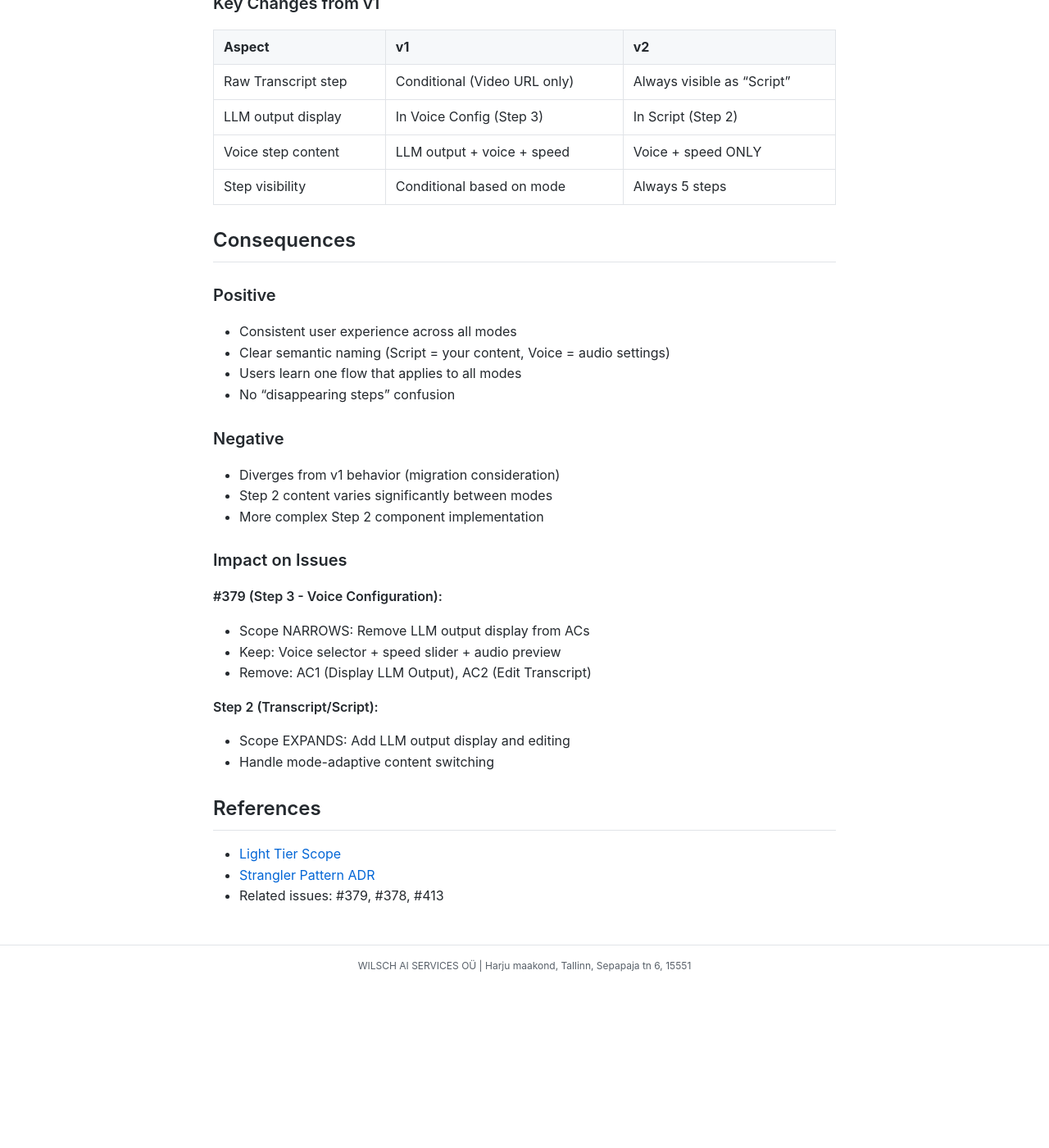
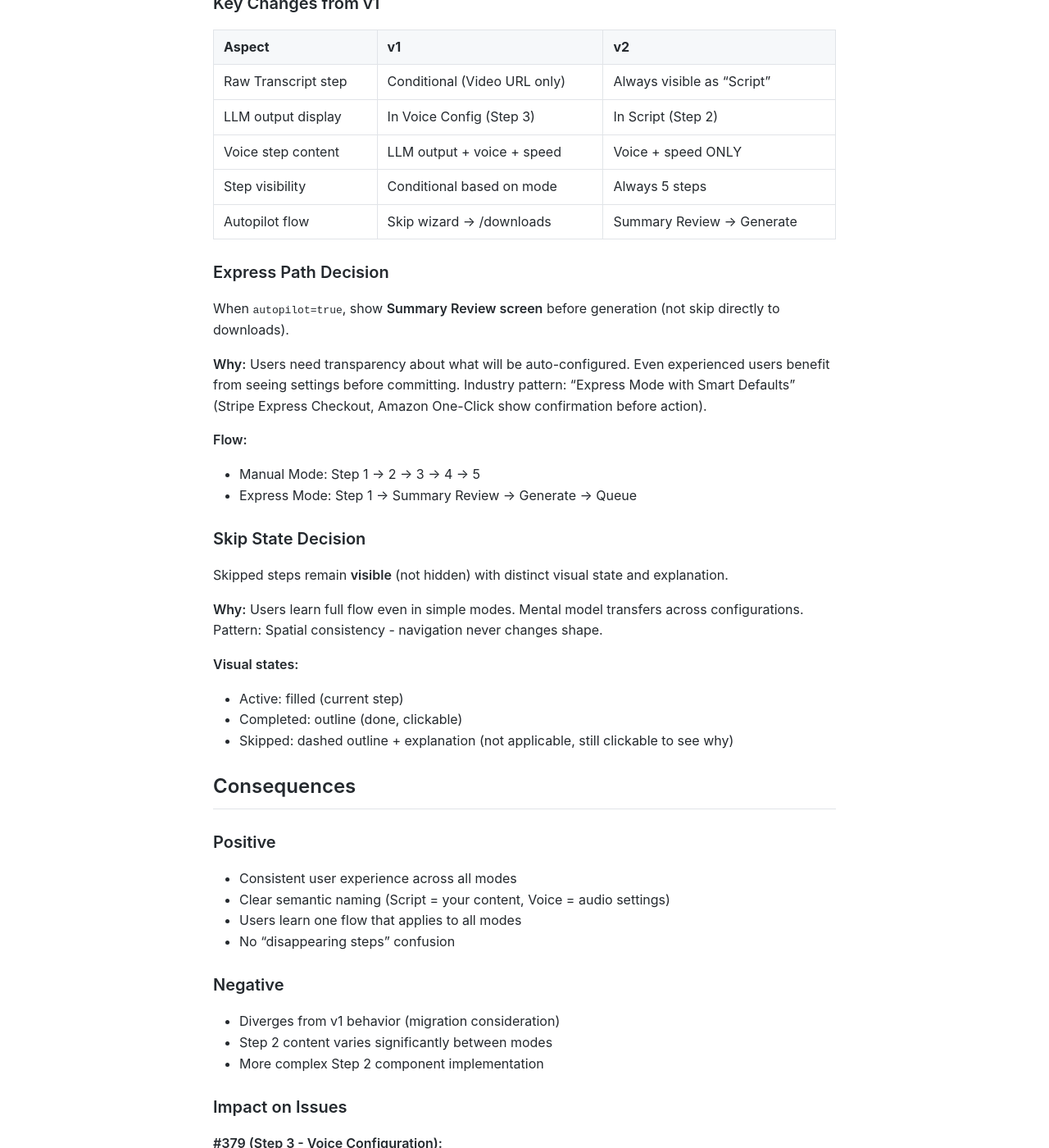
Before and after one commit to MariusWilsch/public-wilsch-ai-pages, a Jekyll site: the page built from project/paul_youtube_fullstack/adr-wizard-unified-script-step.md, in a window 1280 px wide and 1400 px high, scrolled down 1729 px. Shown: the whole window at 82% size. Built offline with Jekyll 4.4.1, drawn with Linux system fonts in a browser that asks for light colours; our own code applies the rules of GitHub Pages for plain Markdown files; before the commit the page ends 2931 px from its top, so only the background shows below that; some of the changed text lies outside the part shown.

Commit message:
Sync from hippocampus 2026-01-03

```diff
--- a/project/paul_youtube_fullstack/adr-wizard-unified-script-step.md
+++ b/project/paul_youtube_fullstack/adr-wizard-unified-script-step.md
@@ -55,6 +55,28 @@ v2 will use a **unified step architecture** with mode-adaptive content:
 | LLM output display | In Voice Config (Step 3) | In Script (Step 2) |
 | Voice step content | LLM output + voice + speed | Voice + speed ONLY |
 | Step visibility | Conditional based on mode | Always 5 steps |
+| Autopilot flow | Skip wizard → /downloads | Summary Review → Generate |
+
+### Express Path Decision
+
+When `autopilot=true`, show **Summary Review screen** before generation (not skip directly to downloads).
+
+**Why:** Users need transparency about what will be auto-configured. Even experienced users benefit from seeing settings before committing. Industry pattern: "Express Mode with Smart Defaults" (Stripe Express Checkout, Amazon One-Click show confirmation before action).
+
+**Flow:**
+- Manual Mode: Step 1 → 2 → 3 → 4 → 5
+- Express Mode: Step 1 → Summary Review → Generate → Queue
+
+### Skip State Decision
+
+Skipped steps remain **visible** (not hidden) with distinct visual state and explanation.
+
+**Why:** Users learn full flow even in simple modes. Mental model transfers across configurations. Pattern: Spatial consistency - navigation never changes shape.
+
+**Visual states:**
+- Active: filled (current step)
+- Completed: outline (done, clickable)
+- Skipped: dashed outline + explanation (not applicable, still clickable to see why)
 
 ## Consequences
 
@@ -84,4 +106,4 @@ v2 will use a **unified step architecture** with mode-adaptive content:
 
 - [Light Tier Scope](https://mariuswilsch.github.io/public-wilsch-ai-pages/project/paul_youtube_fullstack/light-tier-v2-feature-scope)
 - [Strangler Pattern ADR](https://mariuswilsch.github.io/public-wilsch-ai-pages/project/paul_youtube_fullstack/adr-strangler-pattern-sequencing)
-- Related issues: #379, #378, #413
+- Related issues: #418 (Wizard), #416 (Express Path), #417 (Step 2: Script), #379, #413
```
